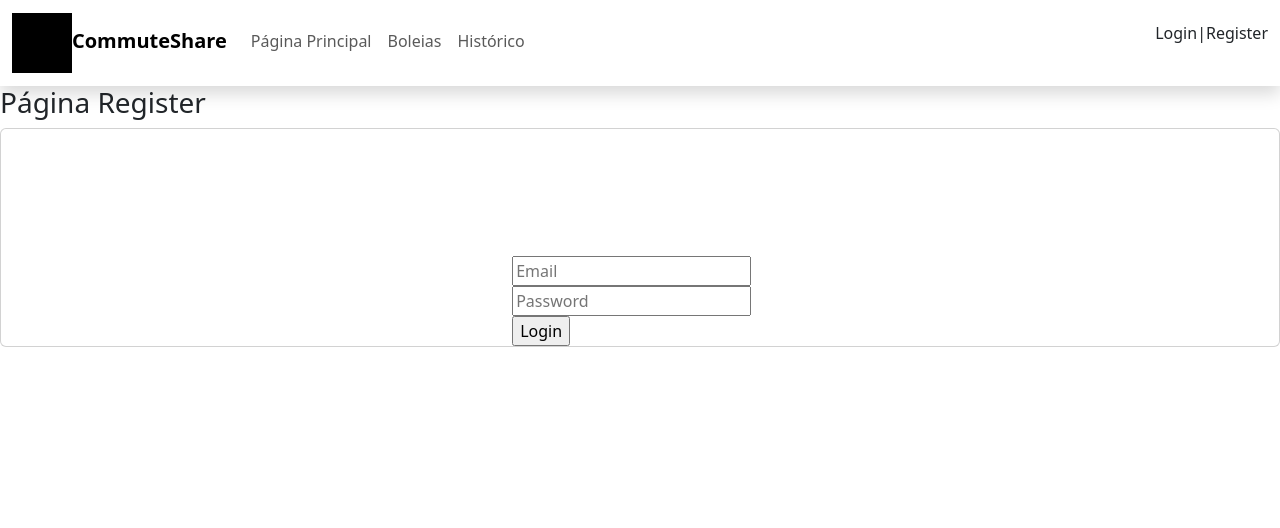
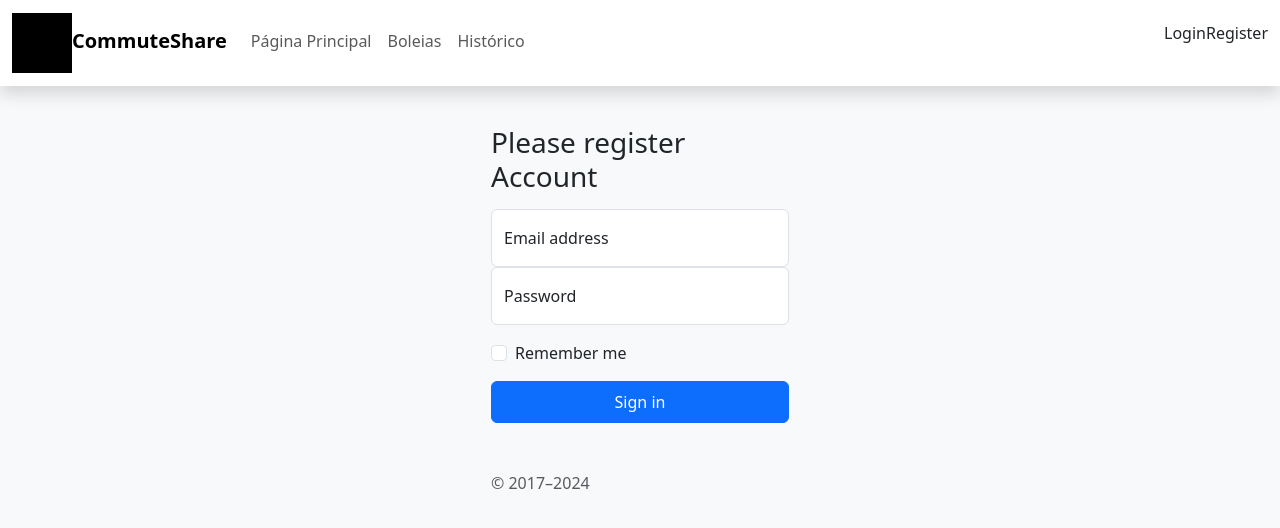
Before and after one commit to JoaoHub22/Blip-CommuteShare, a React (Vite) app: page /Register in a window 1280 px wide. Shown: the top 528 px of the page. Built offline with nearby package versions, Linux system fonts and the light colour scheme; no server answers.

Commit message:
Páginas de Login e Registo corrigidos

```diff
--- a/src/App.tsx
+++ b/src/App.tsx
@@ -4,7 +4,7 @@ import { useContext, useEffect } from 'react';
 import { Routes, Route, useNavigate } from 'react-router-dom';
 
 import { AuthContext } from './context/auth-context';
-/*import RequireAuth from './components/require-auth.tsx';*/
+// import RequireAuth from './components/require-auth.tsx';
 import imagePath from './assets/your_image_icon.png';
 import NavBar from './components/navbar';
 import Home from './pages/Home.tsx';
@@ -32,7 +32,7 @@ function App() {
                 <NavBar brandName="CommuteShare" imageSrcPath={imagePath} navItems={items} />
             </div>
             <Routes>
-                <Route index element={<Home />} />
+                <Route path="Home" element={<Home />} />
                 <Route path="Login" element={<Login />} />
                 <Route path="Register" element={<Register />} />
             </Routes>
--- a/src/components/navbar.tsx
+++ b/src/components/navbar.tsx
@@ -1,6 +1,3 @@
-/* eslint-disable jsx-a11y/anchor-is-valid */
-import { useState } from 'react';
-
 import '../App.css';
 
 interface NavBarProps {
@@ -9,13 +6,11 @@ interface NavBarProps {
     navItems: string[];
 }
 
-function NavBar({ brandName, imageSrcPath, navItems }: NavBarProps) {
-    const [selectedIndex, setSelectedIndex] = useState(-1);
-
+function NavBar({ brandName, imageSrcPath }: NavBarProps) {
     return (
         <nav className="navbar navbar-expand-md navbar-light bg-white shadow">
             <div className="container-fluid">
-                <a className="navbar-brand" href="">
+                <a className="navbar-brand" href="/Home">
                     <img src={imageSrcPath} alt="" width="60" height="60" className="d-inline-block align-center" />
                     <span className="fw-bolder sf-4">{brandName}</span>
                 </a>
@@ -37,19 +32,21 @@ function NavBar({ brandName, imageSrcPath, navItems }: NavBarProps) {
                     id="navbarSupportedContent"
                 >
                     <ul className="navbar-nav me-auto mb-2 mb-md-1">
-                        {navItems.map((items, index) => (
-                            // eslint-disable-next-line jsx-a11y/click-events-have-key-events, jsx-a11y/no-noninteractive-element-interactions
-                            <li key={items} className="nav-item" onClick={() => setSelectedIndex(index)}>
-                                <a className={selectedIndex == index ? 'nav-link active fw-bold' : 'nav-link'} href="#">
-                                    {items}
-                                </a>
-                            </li>
-                        ))}
+                        <a className="nav-link" href="/Home">
+                            Página Principal
+                        </a>
+                        {/* eslint-disable-next-line jsx-a11y/anchor-is-valid */}
+                        <a className="nav-link" href="#">
+                            Boleias
+                        </a>
+                        {/* eslint-disable-next-line jsx-a11y/anchor-is-valid */}
+                        <a className="nav-link" href="#">
+                            Histórico
+                        </a>
                     </ul>
                     <a className="nav-link" href="/Login">
                         Login
                     </a>
-                    <a>| </a>
                     <a className="nav-link" href="/Register">
                         Register
                     </a>
--- a/src/index.css
+++ b/src/index.css
@@ -1,4 +1,9 @@
-:root {
+#root{
+    height: 100vh;
+}
+
+
+/* :root {
     font-family: Inter, system-ui, Avenir, Helvetica, Arial, sans-serif;
     line-height: 1.5;
     font-weight: 400;
@@ -65,4 +70,4 @@ button:focus-visible {
     button {
         background-color: #f9f9f9;
     }
-}
+} */
--- a/src/main.tsx
+++ b/src/main.tsx
@@ -4,6 +4,8 @@ import { BrowserRouter } from 'react-router-dom';
 
 import { AuthProvider } from './context/auth-context';
 import App from './App.tsx';
+
+import './index.css';
 
 ReactDOM.createRoot(document.getElementById('root')!).render(
     <React.StrictMode>
--- a/src/pages/Login.scss
+++ b/src/pages/Login.scss
@@ -1,17 +1,22 @@
-.InputEmail{
-    position:relative;
-    left:40%;
-    margin-top:10%;
+.form-signin {
+    max-width: 330px;
+    padding: 1rem;
 }
 
-.InputPassword
-{
-    position:relative;
-    left:40%;
+// .InputEmail{
+//     position:relative;
+//     left:40%;
+//     margin-top:10%;
+// }
 
-}
+// .InputPassword
+// {
+//     position:relative;
+//     left:40%;
 
-.Button{
-    position:relative;
-    left:40%;
-}
+// }
+
+// .Button{
+//     position:relative;
+//     left:40%;
+// }
--- a/src/pages/Login.tsx
+++ b/src/pages/Login.tsx
@@ -4,7 +4,8 @@ import { useState, ChangeEvent, FormEvent } from 'react';
 import { useNavigate } from 'react-router-dom';
 
 import { signInUser } from '../firebase.ts';
-import '.././App.css';
+
+import './Login.scss';
 
 const defaultFormFields = {
     email: '',
@@ -45,42 +46,85 @@ function Login() {
     };
 
     return (
-        <>
-            <div>
-                <h3>Página Login</h3>
-            </div>
-            <div className="App">
-                <div className="card">
+        <div className="d-flex align-items-center py-4 bg-body-tertiary">
+            <main className="form-signin w-100 m-auto">
                 <form onSubmit={handleSubmit}>
-                        <div>
+                    <h1 className="h3 mb-3 fw-normal">Please sign in</h1>
+
+                    <div className="form-floating">
                         <input
-                                className="InputEmail"
                             type="email"
                             name="email"
                             value={email}
                             onChange={handleChange}
-                                placeholder="Email"
-                                required
+                            className="form-control"
+                            id="floatingInput"
+                            placeholder="name@example.com"
                         />
+                        <label htmlFor="floatingInput">Email address</label>
                     </div>
-                        <div>
+                    <div className="form-floating">
                         <input
-                                className="InputPassword"
                             type="password"
                             name="password"
                             value={password}
                             onChange={handleChange}
+                            className="form-control"
+                            id="floatingPassword"
                             placeholder="Password"
-                                required
                         />
+                        <label htmlFor="floatingPassword">Password</label>
                     </div>
-                        <div>
-                            <input className="Button" id="recaptcha" type="submit" value="Login" />
+
+                    <div className="form-check text-start my-3">
+                        <input className="form-check-input" type="checkbox" value="remember-me" id="flexCheckDefault" />
+                        <label className="form-check-label" htmlFor="flexCheckDefault">
+                            Remember me
+                        </label>
                     </div>
+                    <button className="btn btn-primary w-100 py-2" type="submit">
+                        Sign in
+                    </button>
+                    <p className="mt-5 mb-3 text-body-secondary">© 2017–2024</p>
                 </form>
+            </main>
         </div>
-            </div>
-        </>
+        // <>
+        //     <div>
+        //         <h3>Página Login</h3>
+        //     </div>
+        //     <div className="App">
+        //         <div className="card">
+        //             <form onSubmit={handleSubmit}>
+        //                 <div>
+        //                     <input
+        //                         className="InputEmail"
+        //                         type="email"
+        //                         name="email"
+        //                         value={email}
+        //                         onChange={handleChange}
+        //                         placeholder="Email"
+        //                         required
+        //                     />
+        //                 </div>
+        //                 <div>
+        //                     <input
+        //                         className="InputPassword"
+        //                         type="password"
+        //                         name="password"
+        //                         value={password}
+        //                         onChange={handleChange}
+        //                         placeholder="Password"
+        //                         required
+        //                     />
+        //                 </div>
+        //                 <div>
+        //                     <input className="Button" id="recaptcha" type="submit" value="Login" />
+        //                 </div>
+        //             </form>
+        //         </div>
+        //     </div>
+        // </>
     );
 }
 
--- a/src/pages/Register.scss
+++ b/src/pages/Register.scss
@@ -1,17 +1,22 @@
-.InputEmail{
-    position:relative;
-    left:40%;
-    margin-top:10%;
+// .InputEmail{
+//     position:relative;
+//     left:40%;
+//     top:10%;
+// }
+
+// .InputPassword
+// {
+//     position:relative;
+//     left:40%;
+
+// }
+
+// .Button{
+//     position:relative;
+//     left:40%;
+// }
+
+.form-signin {
+    max-width: 330px;
+    padding: 1rem;
 }
-
-.InputPassword
-{
-    position:relative;
-    left:40%;
-
-}
-
-.Button{
-    position:relative;
-    left:40%;
-}
--- a/src/pages/Register.tsx
+++ b/src/pages/Register.tsx
@@ -48,39 +48,48 @@ function Register() {
 
     return (
         <>
-            <div>
-                <h3>Página Register</h3>
-            </div>
-            <div className="App">
-                <div className="card">
+            <div className="d-flex align-items-center py-4 bg-body-tertiary">
+                <main className="form-signin w-100 m-auto">
                     <form onSubmit={handleSubmit}>
-                        <div>
+                        <h1 className="h3 mb-3 fw-normal">Please register Account</h1>
+
+                        <div className="form-floating">
                             <input
-                                className="InputEmail"
                                 type="email"
                                 name="email"
                                 value={email}
                                 onChange={handleChange}
-                                placeholder="Email"
-                                required
+                                className="form-control"
+                                id="floatingInput"
+                                placeholder="name@example.com"
                             />
+                            <label htmlFor="floatingInput">Email address</label>
                         </div>
-                        <div>
+                        <div className="form-floating">
                             <input
-                                className="InputPassword"
                                 type="password"
                                 name="password"
                                 value={password}
                                 onChange={handleChange}
+                                className="form-control"
+                                id="floatingPassword"
                                 placeholder="Password"
-                                required
                             />
+                            <label htmlFor="floatingPassword">Password</label>
                         </div>
-                        <div>
-                            <input className="Button" id="recaptcha" type="submit" value="Login" />
+
+                        <div className="form-check text-start my-3">
+                            <input className="form-check-input" type="checkbox" value="remember-me" id="flexCheckDefault" />
+                            <label className="form-check-label" htmlFor="flexCheckDefault">
+                                Remember me
+                            </label>
                         </div>
+                        <button className="btn btn-primary w-100 py-2" type="submit">
+                            Sign in
+                        </button>
+                        <p className="mt-5 mb-3 text-body-secondary">© 2017–2024</p>
                     </form>
-                </div>
+                </main>
             </div>
         </>
     );
```
Lines whose indentation alone changed are shown as unchanged.
